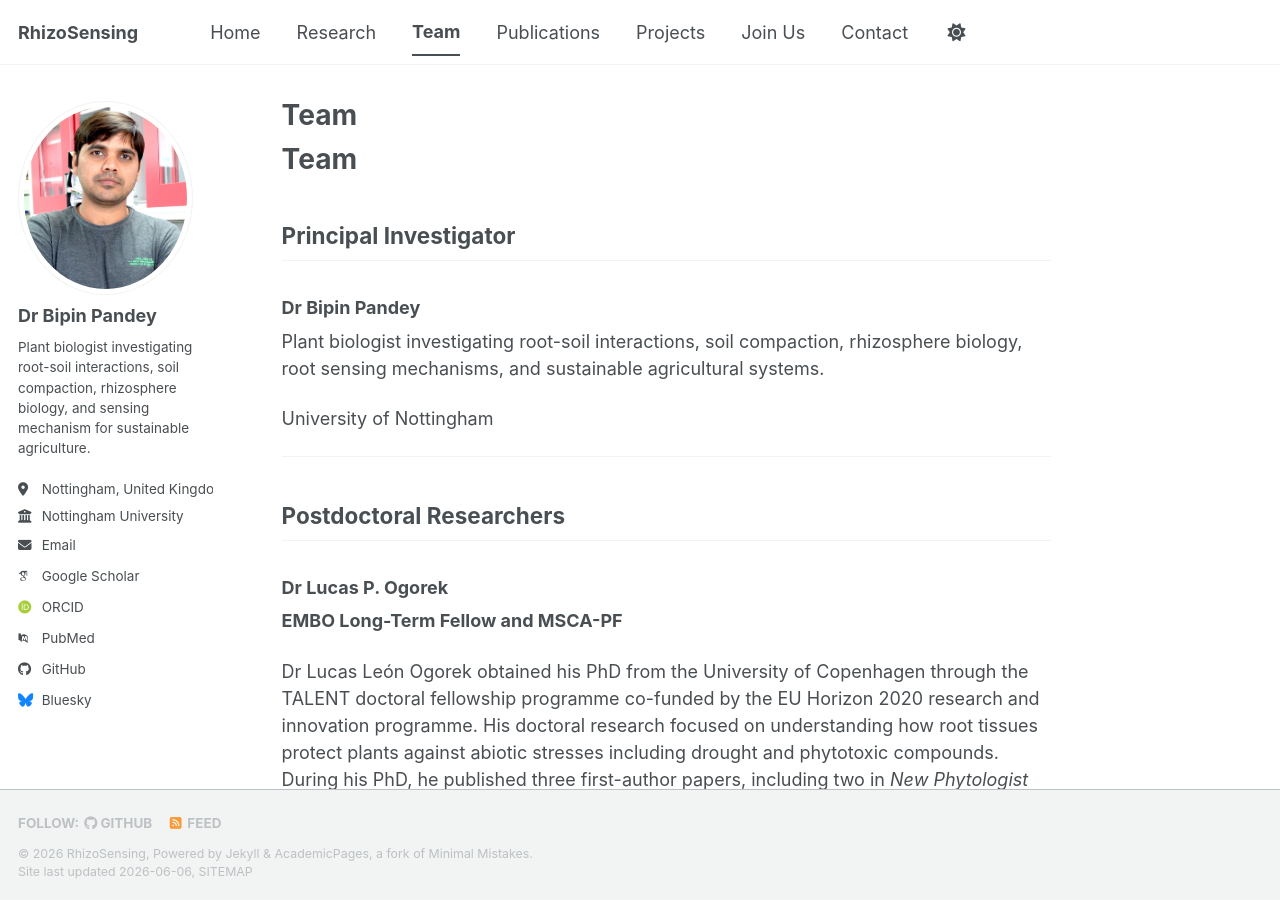
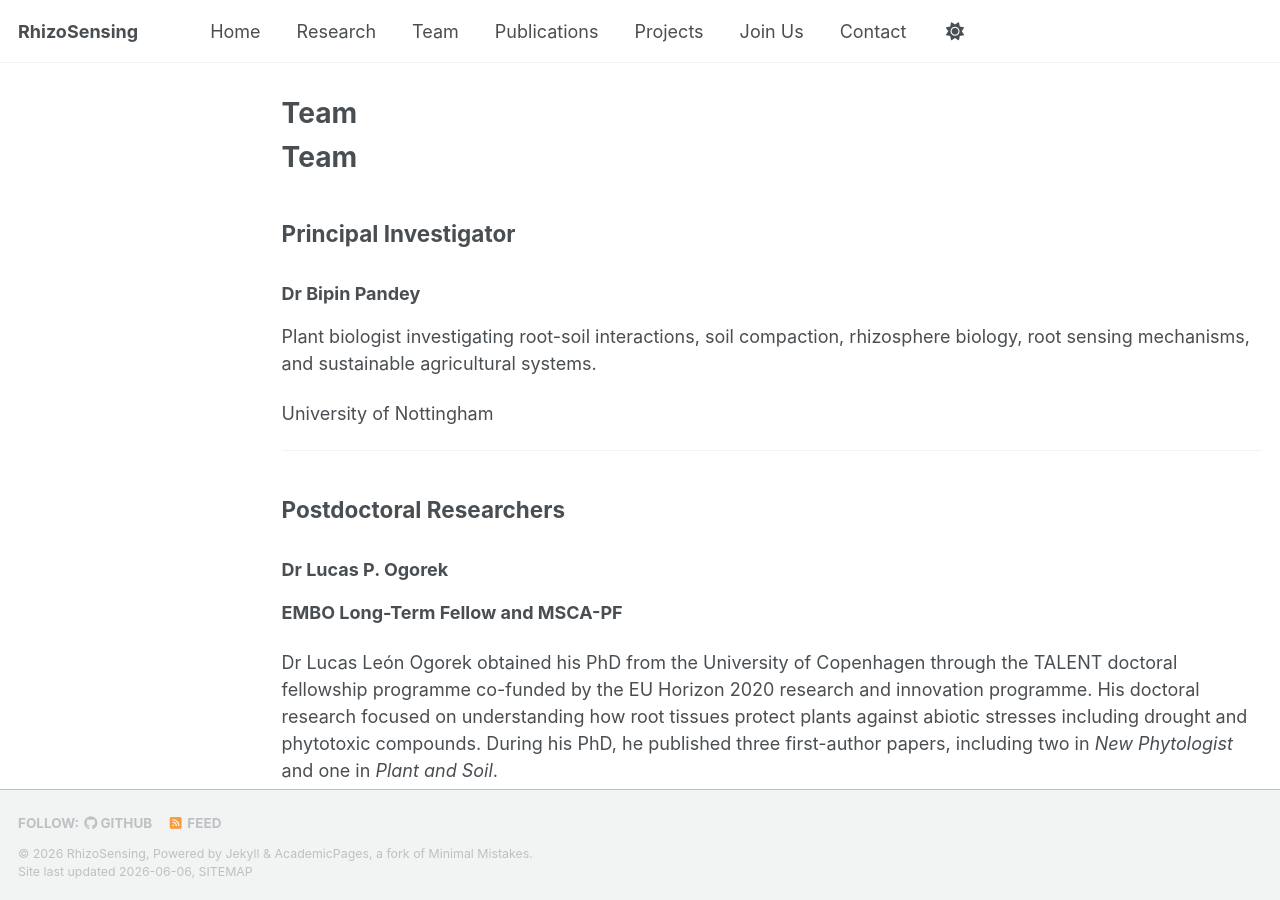
Before and after one commit to bipinkbiotech/rhizosensing.github.io, a Jekyll site: the page built from _pages/team.md, in a window 1280 px wide and 900 px high. Built offline with Jekyll 4.4.1, drawn with Linux system fonts in a browser that asks for light colours; some web fonts are replaced; our own code applies the rules of GitHub Pages for plain Markdown files; a script bundle is joined from its source files by our own code; library files that are not in the unit come from our copies; part of the change alters nothing that is shown.

```diff
--- a/_pages/team.md
+++ b/_pages/team.md
@@ -1,3 +1,9 @@
+---
+layout: archive
+title: "Team"
+permalink: /people/
+author_profile: false
+---
 # Team
 
 ## Principal Investigator
```
